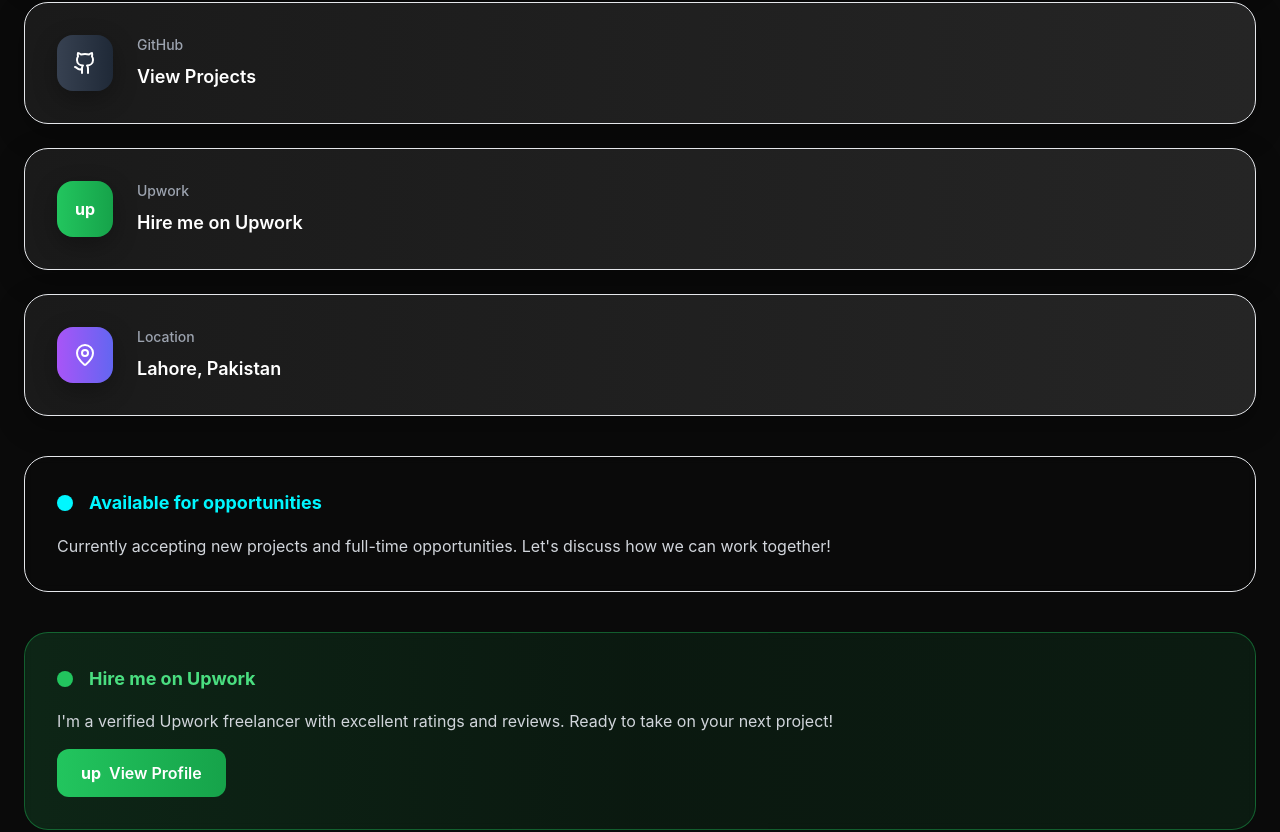
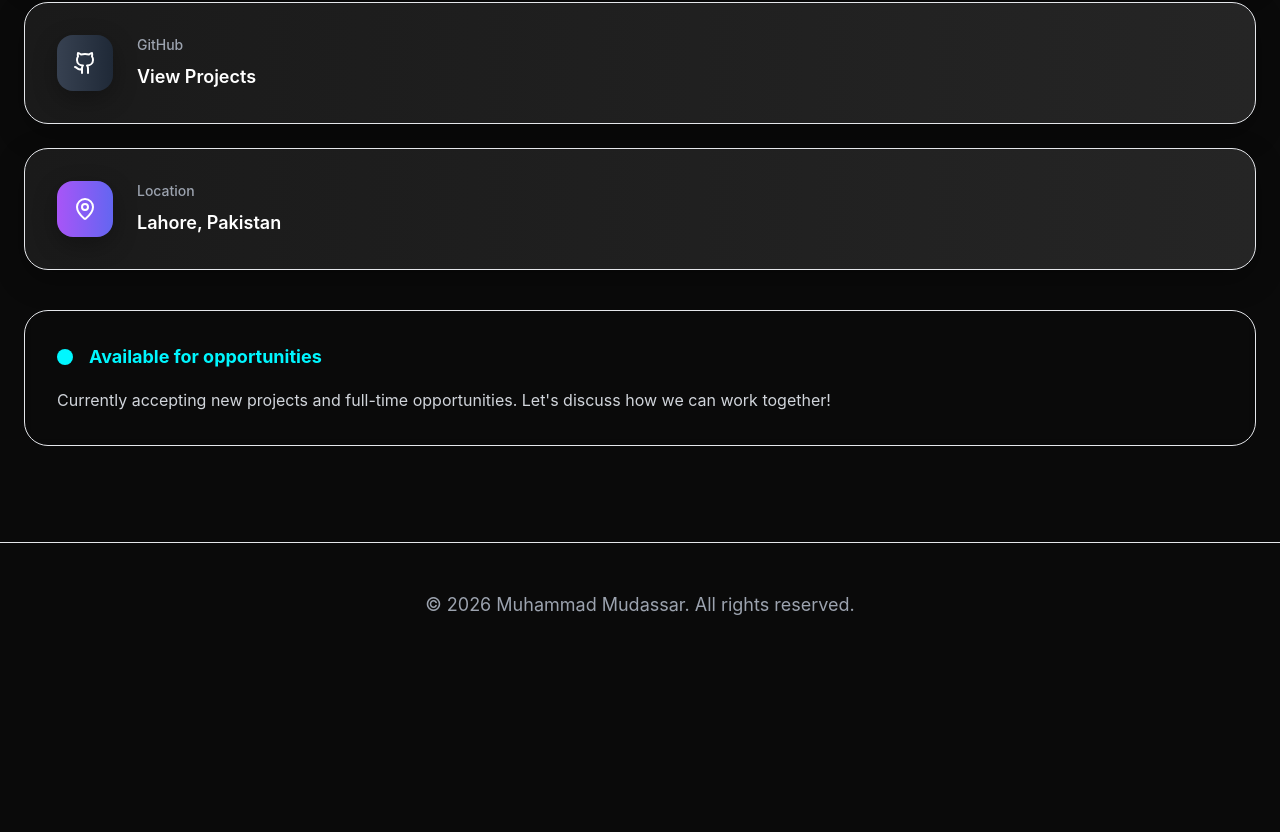
Before and after one commit to mudassar080/mudassar_portfolio, a React (Vite) app: page / in a window 1280 px wide. Shown: the part 8227-9059 px from the top of the page. After the commit the page ends 8894 px from the top, so only its background shows below. Built offline with nearby package versions, Linux system fonts and the light colour scheme.

Commit message:
Comment out Upwork section in ContactForm for temporary removal, while maintaining layout structure and comments for future reference.

```diff
--- a/src/components/ContactForm.tsx
+++ b/src/components/ContactForm.tsx
@@ -34,18 +34,18 @@ const ContactForm = () => {
       color: "from-gray-700 to-gray-800",
       hoverColor: "from-gray-600 to-gray-700",
     },
-    {
-      icon: (
-        <div className="w-6 h-6 flex items-center justify-center font-bold text-white">
-          up
-        </div>
-      ),
-      label: "Upwork",
-      value: "Hire me on Upwork",
-      href: "https://www.upwork.com/freelancers/~01fda2fe9fa2cae798",
-      color: "from-green-500 to-green-600",
-      hoverColor: "from-green-400 to-green-500",
-    },
+    // {
+    //   icon: (
+    //     <div className="w-6 h-6 flex items-center justify-center font-bold text-white">
+    //       up
+    //     </div>
+    //   ),
+    //   label: "Upwork",
+    //   value: "Hire me on Upwork",
+    //   href: "https://www.upwork.com/freelancers/~01fda2fe9fa2cae798",
+    //   color: "from-green-500 to-green-600",
+    //   hoverColor: "from-green-400 to-green-500",
+    // },
     {
       icon: <MapPin className="w-6 h-6" />,
       label: "Location",
@@ -148,7 +148,7 @@ const ContactForm = () => {
             </p>
           </div>
 
-          {/* Upwork Section */}
+          {/* Upwork Section — temporarily hidden
           <div className="p-4 lg:p-8 rounded-2xl lg:rounded-3xl bg-gradient-to-r from-green-500/15 via-green-600/10 to-green-700/15 border border-green-500/40 backdrop-blur-sm transition-all duration-300 hover:scale-105">
             <div className="flex items-center gap-4 mb-4">
               <div className="w-4 h-4 bg-green-500 rounded-full animate-pulse" />
@@ -172,6 +172,7 @@ const ContactForm = () => {
               View Profile
             </a>
           </div>
+          */}
         </div>
 
         {/* Contact Form */}
```
